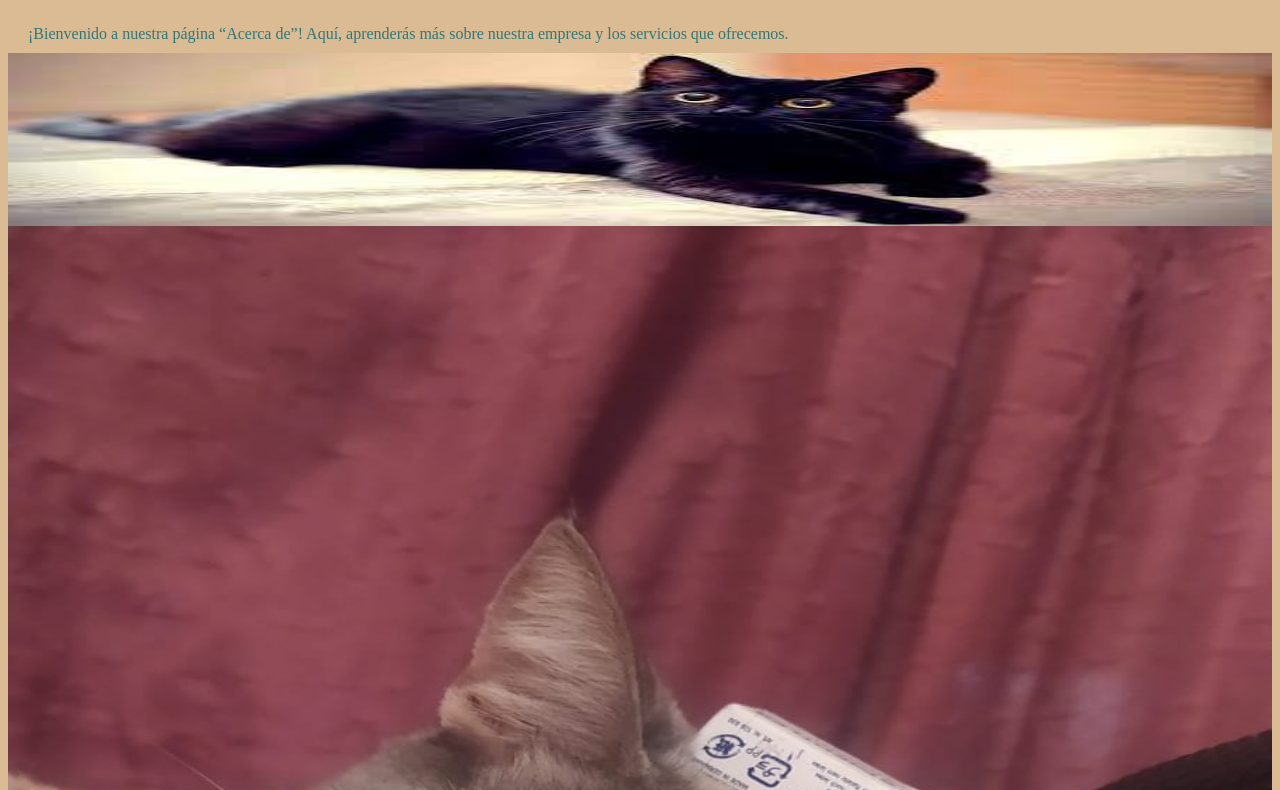
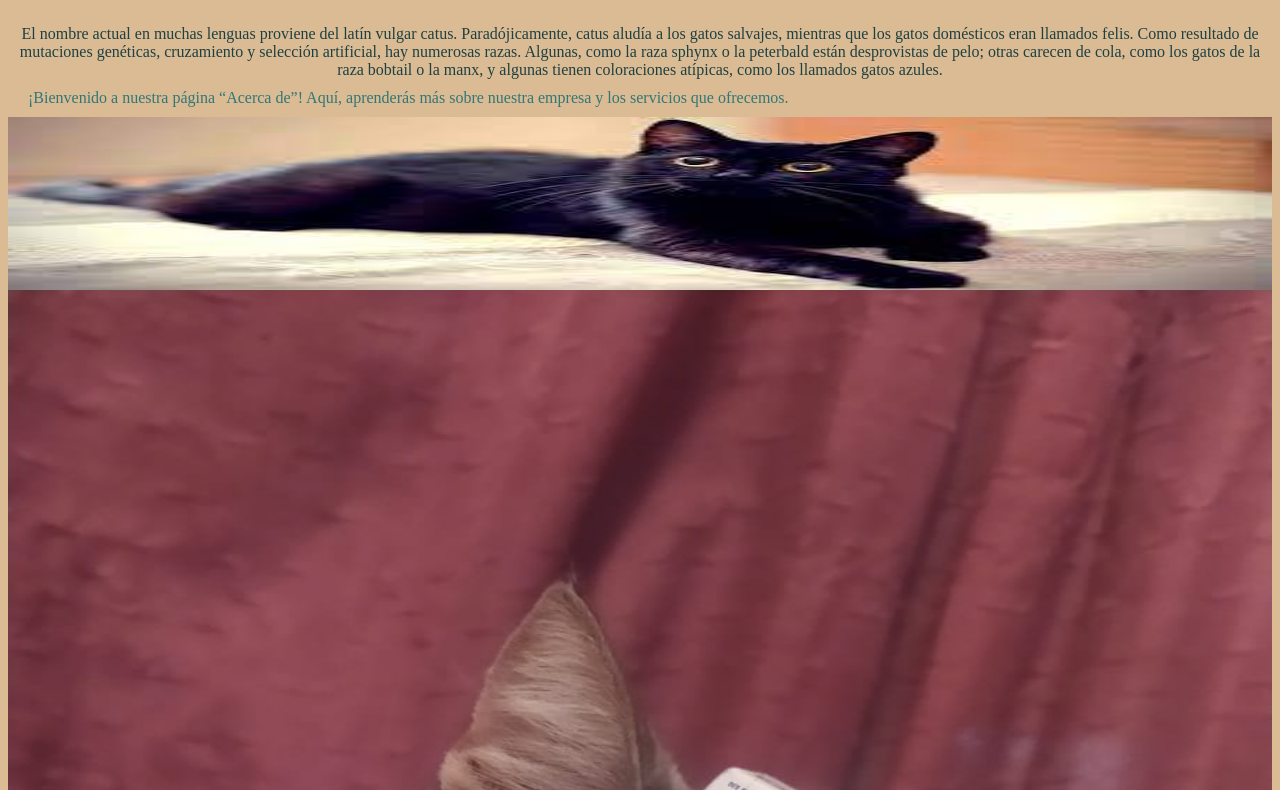
Before and after one commit to joaquinpires/miprimerwebsite-2, a plain HTML site: page about.html in a window 1280 px wide. Shown: the part 137-927 px from the top of the page. Drawn offline with Linux system fonts and the light colour scheme.

Commit message:
mi primera confirmación de actualización

```diff
--- a/about.html
+++ b/about.html
@@ -21,6 +21,11 @@
     </div>
     <div class="cointainer">
 <h1>Acerca de</h1>
+<div class="greeting">
+    El nombre actual en muchas lenguas proviene del latín vulgar catus. Paradójicamente, catus aludía a los gatos salvajes, mientras que los gatos domésticos eran llamados felis.
+
+Como resultado de mutaciones genéticas, cruzamiento y selección artificial, hay numerosas razas. Algunas, como la raza sphynx o la peterbald están desprovistas de pelo; otras carecen de cola, como los gatos de la raza bobtail o la manx, y algunas tienen coloraciones atípicas, como los llamados gatos azules.
+</div>
 <p>¡Bienvenido a nuestra página “Acerca de”! Aquí, aprenderás más sobre nuestra empresa y los servicios que ofrecemos.</p>
 <div class="imagenes">
     <img src="descarga.jpg" alt="gato random" />
--- a/estilos/estilos.css
+++ b/estilos/estilos.css
@@ -156,3 +156,6 @@ p{
     flex-direction: column;
 
 }
+.greeting {
+    text-align: center;
+}
```
